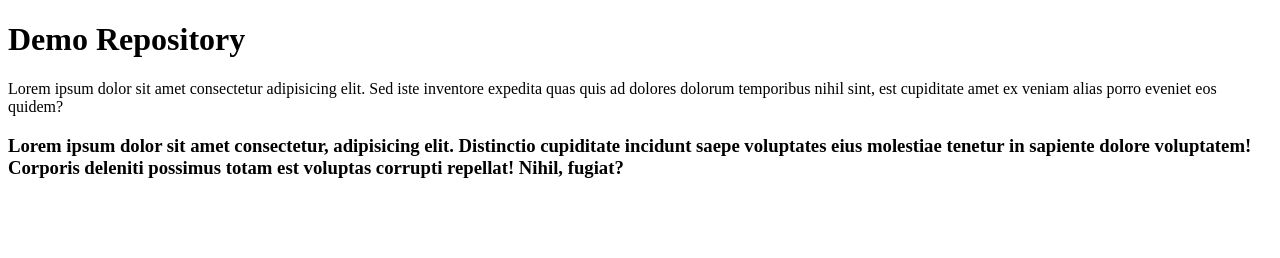
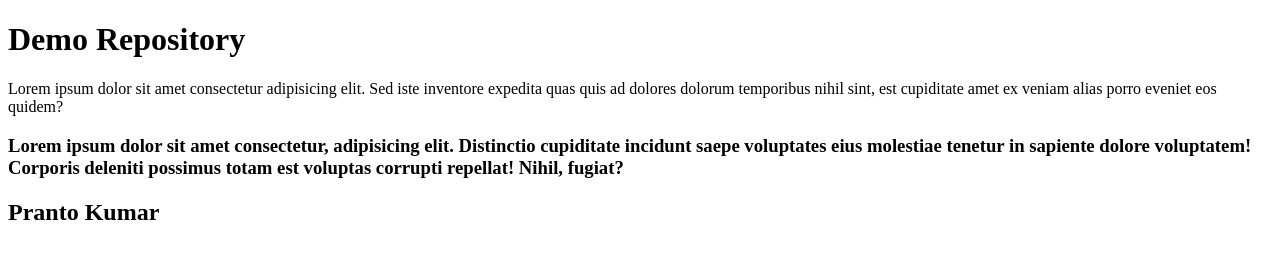
Before and after one commit to pranto113015/Demo-Repository, a plain HTML site: page index.html in a window 1280 px wide. Drawn offline with Linux system fonts and the light colour scheme.

Commit message:
h2 tag add

```diff
--- a/index.html
+++ b/index.html
@@ -10,5 +10,7 @@
     <p>Lorem ipsum dolor sit amet consectetur adipisicing elit. Sed iste inventore expedita quas quis ad dolores dolorum temporibus nihil sint, est cupiditate amet ex veniam alias porro eveniet eos quidem?</p>
 
     <h3>Lorem ipsum dolor sit amet consectetur, adipisicing elit. Distinctio cupiditate incidunt saepe voluptates eius molestiae tenetur in sapiente dolore voluptatem! Corporis deleniti possimus totam est voluptas corrupti repellat! Nihil, fugiat?</h3>
+
+    <h2>Pranto Kumar</h2>
 </body>
 </html>
```
